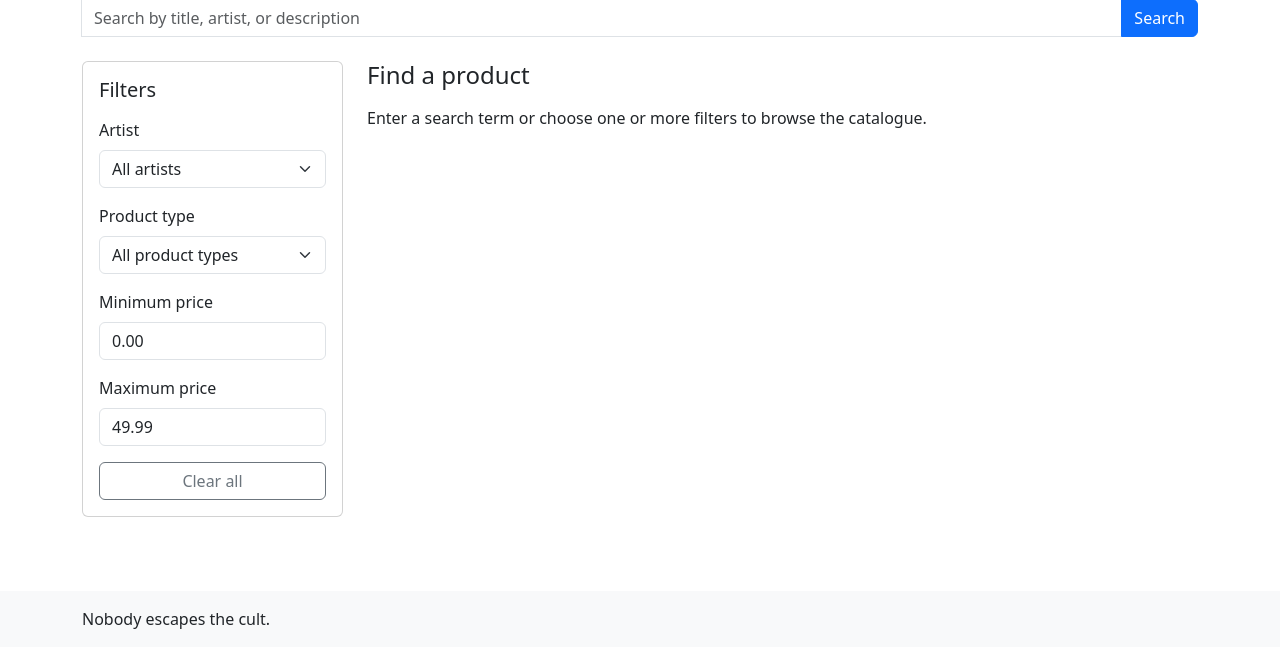
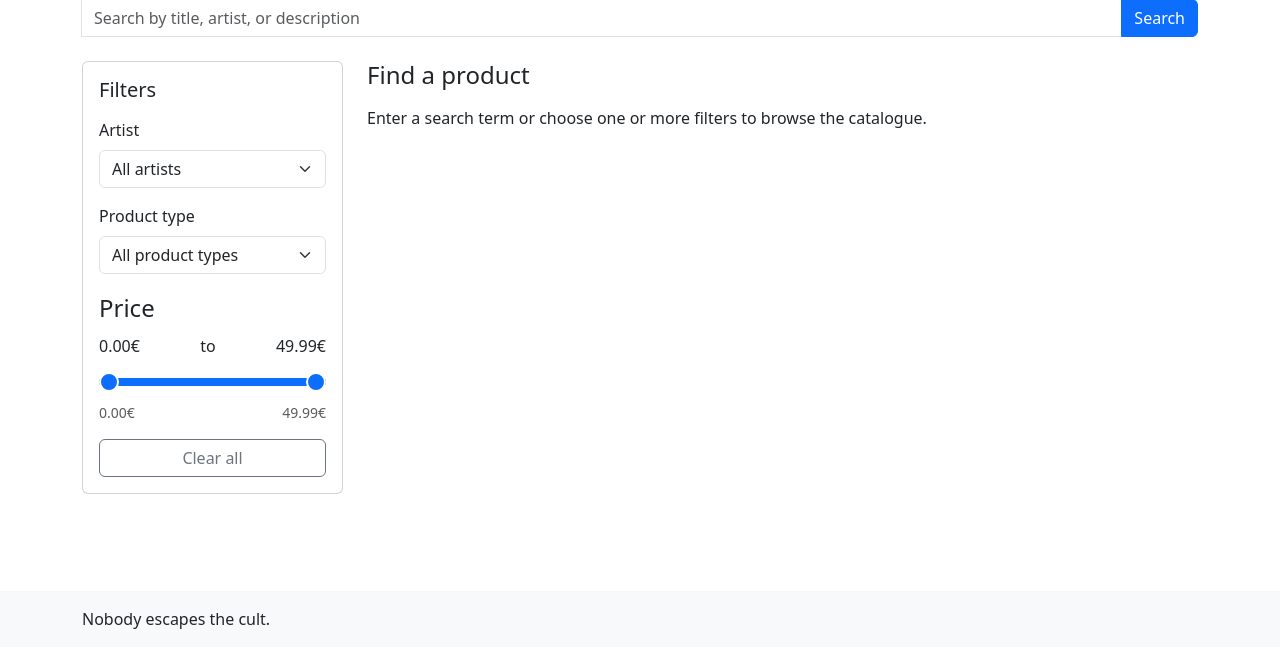
Before and after one commit to chriskalos/cult-records, a Django app: page /search/ in a window 1280 px wide. Shown: the part 153-800 px from the top of the page. Run offline with Django 5.2, Linux system fonts and the light colour scheme; data comes from the database, SQL or seed files in the repository.

Commit message:
Add dual price range slider

```diff
--- a/search/forms.py
+++ b/search/forms.py
@@ -40,9 +40,10 @@ class SearchForm(forms.Form):
         label="Minimum price",
         widget=forms.NumberInput(
             attrs={
-                "class": "form-control",
+                "class": "price-range-input",
                 "data-live-filter": "debounced",
-                "placeholder": "0.00",
+                "data-price-min": "",
+                "type": "range",
             }
         ),
     )
@@ -54,9 +55,10 @@ class SearchForm(forms.Form):
         label="Maximum price",
         widget=forms.NumberInput(
             attrs={
-                "class": "form-control",
+                "class": "price-range-input",
                 "data-live-filter": "debounced",
-                "placeholder": "0.00",
+                "data-price-max": "",
+                "type": "range",
             }
         ),
     )
--- /dev/null
+++ b/search/static/search/css/filters.css
@@ -0,0 +1,69 @@
+.price-range-slider {
+    height: 2rem;
+    position: relative;
+}
+
+.price-range-track {
+    --price-start: 0%;
+    --price-end: 100%;
+    background: linear-gradient(
+        to right,
+        var(--bs-secondary-bg) 0%,
+        var(--bs-secondary-bg) var(--price-start),
+        var(--bs-primary) var(--price-start),
+        var(--bs-primary) var(--price-end),
+        var(--bs-secondary-bg) var(--price-end),
+        var(--bs-secondary-bg) 100%
+    );
+    border-radius: 0.5rem;
+    height: 0.5rem;
+    left: 0;
+    position: absolute;
+    right: 0;
+    top: 50%;
+    transform: translateY(-50%);
+}
+
+.price-range-input {
+    appearance: none;
+    background: transparent;
+    height: 2rem;
+    left: 0;
+    margin: 0;
+    pointer-events: none;
+    position: absolute;
+    top: 0;
+    width: 100%;
+}
+
+.price-range-input::-webkit-slider-runnable-track {
+    background: transparent;
+    height: 0.5rem;
+}
+
+.price-range-input::-webkit-slider-thumb {
+    appearance: none;
+    background: var(--bs-primary);
+    border: 2px solid var(--bs-body-bg);
+    border-radius: 50%;
+    cursor: pointer;
+    height: 1.25rem;
+    margin-top: -0.375rem;
+    pointer-events: auto;
+    width: 1.25rem;
+}
+
+.price-range-input::-moz-range-track {
+    background: transparent;
+    height: 0.5rem;
+}
+
+.price-range-input::-moz-range-thumb {
+    background: var(--bs-primary);
+    border: 2px solid var(--bs-body-bg);
+    border-radius: 50%;
+    cursor: pointer;
+    height: 1.25rem;
+    pointer-events: auto;
+    width: 1.25rem;
+}
--- a/search/static/search/js/filters.js
+++ b/search/static/search/js/filters.js
@@ -11,11 +11,45 @@ document.addEventListener("DOMContentLoaded", () => {
         filter.addEventListener("change", submitFilters);
     });
 
+    const priceRange = form.querySelector("[data-price-range]");
+    const minPrice = form.querySelector("[data-price-min]");
+    const maxPrice = form.querySelector("[data-price-max]");
+    const minPriceOutput = form.querySelector("[data-price-min-output]");
+    const maxPriceOutput = form.querySelector("[data-price-max-output]");
+    const priceTrack = form.querySelector("[data-price-track]");
+    const formatPrice = (value) => `${Number(value).toFixed(2)}€`;
+
+    const updatePriceRange = (changedFilter) => {
+        if (!priceRange) {
+            return;
+        }
+
+        if (Number(minPrice.value) > Number(maxPrice.value)) {
+            if (changedFilter === minPrice) {
+                maxPrice.value = minPrice.value;
+            } else {
+                minPrice.value = maxPrice.value;
+            }
+        }
+
+        const catalogueMaximum = Number(maxPrice.max) || 1;
+        const start = (Number(minPrice.value) / catalogueMaximum) * 100;
+        const end = (Number(maxPrice.value) / catalogueMaximum) * 100;
+
+        minPriceOutput.value = formatPrice(minPrice.value);
+        maxPriceOutput.value = formatPrice(maxPrice.value);
+        priceTrack.style.setProperty("--price-start", `${start}%`);
+        priceTrack.style.setProperty("--price-end", `${end}%`);
+    };
+
+    updatePriceRange();
+
     let priceTimer;
 
     form.querySelectorAll("[data-live-filter='debounced']").forEach((filter) => {
         filter.addEventListener("input", () => {
             window.clearTimeout(priceTimer);
+            updatePriceRange(filter);
 
             if (!filter.validity.valid) {
                 return;
--- a/search/templates/search/results.html
+++ b/search/templates/search/results.html
@@ -2,6 +2,10 @@
 {% load static %}
 
 {% block title %}Search | Cult Records{% endblock %}
+
+{% block styles %}
+    <link href="{% static 'search/css/filters.css' %}" rel="stylesheet">
+{% endblock %}
 
 {% block content %}
     <h1 class="mb-4">Search the catalogue</h1>
@@ -38,21 +42,38 @@
                             {% endfor %}
                         </div>
 
-                        <div class="mb-3">
-                            <label for="{{ form.min_price.id_for_label }}" class="form-label">{{ form.min_price.label }}</label>
-                            {{ form.min_price }}
+                        <fieldset class="mb-3" data-price-range>
+                            <legend class="form-label">Price</legend>
+                            <div class="d-flex justify-content-between mb-2" aria-live="polite">
+                                <output for="{{ form.min_price.id_for_label }}" data-price-min-output>
+                                    {{ form.min_price.value|floatformat:2 }}€
+                                </output>
+                                <span aria-hidden="true">to</span>
+                                <output for="{{ form.max_price.id_for_label }}" data-price-max-output>
+                                    {{ form.max_price.value|floatformat:2 }}€
+                                </output>
+                            </div>
+
+                            <div class="price-range-slider">
+                                <div class="price-range-track" data-price-track></div>
+                                <label for="{{ form.min_price.id_for_label }}" class="visually-hidden">{{ form.min_price.label }}</label>
+                                {{ form.min_price }}
+                                <label for="{{ form.max_price.id_for_label }}" class="visually-hidden">{{ form.max_price.label }}</label>
+                                {{ form.max_price }}
+                            </div>
+
+                            <div class="d-flex justify-content-between small text-body-secondary mt-1">
+                                <span>0.00€</span>
+                                <span>{{ form.catalogue_max_price|floatformat:2 }}€</span>
+                            </div>
+
                             {% for error in form.min_price.errors %}
                                 <div class="text-danger mt-1">{{ error }}</div>
                             {% endfor %}
-                        </div>
-
-                        <div class="mb-3">
-                            <label for="{{ form.max_price.id_for_label }}" class="form-label">{{ form.max_price.label }}</label>
-                            {{ form.max_price }}
                             {% for error in form.max_price.errors %}
                                 <div class="text-danger mt-1">{{ error }}</div>
                             {% endfor %}
-                        </div>
+                        </fieldset>
 
                         <div class="d-grid gap-2">
                             <a href="{% url 'search:results' %}" class="btn btn-outline-secondary">Clear all</a>
--- a/search/tests.py
+++ b/search/tests.py
@@ -181,6 +181,11 @@ class SearchPageTests(TestCase):
         self.assertContains(response, "data-search-form")
         self.assertContains(response, 'data-live-filter="immediate"', count=2)
         self.assertContains(response, 'data-live-filter="debounced"', count=2)
+        self.assertContains(response, 'type="range"', count=2)
+        self.assertContains(response, "data-price-range")
+        self.assertContains(response, "0.00€")
+        self.assertContains(response, "49.99€")
+        self.assertContains(response, "/static/search/css/filters.css")
         self.assertContains(response, "/static/search/js/filters.js")
 
     def test_valid_search_displays_matching_products(self):
```
